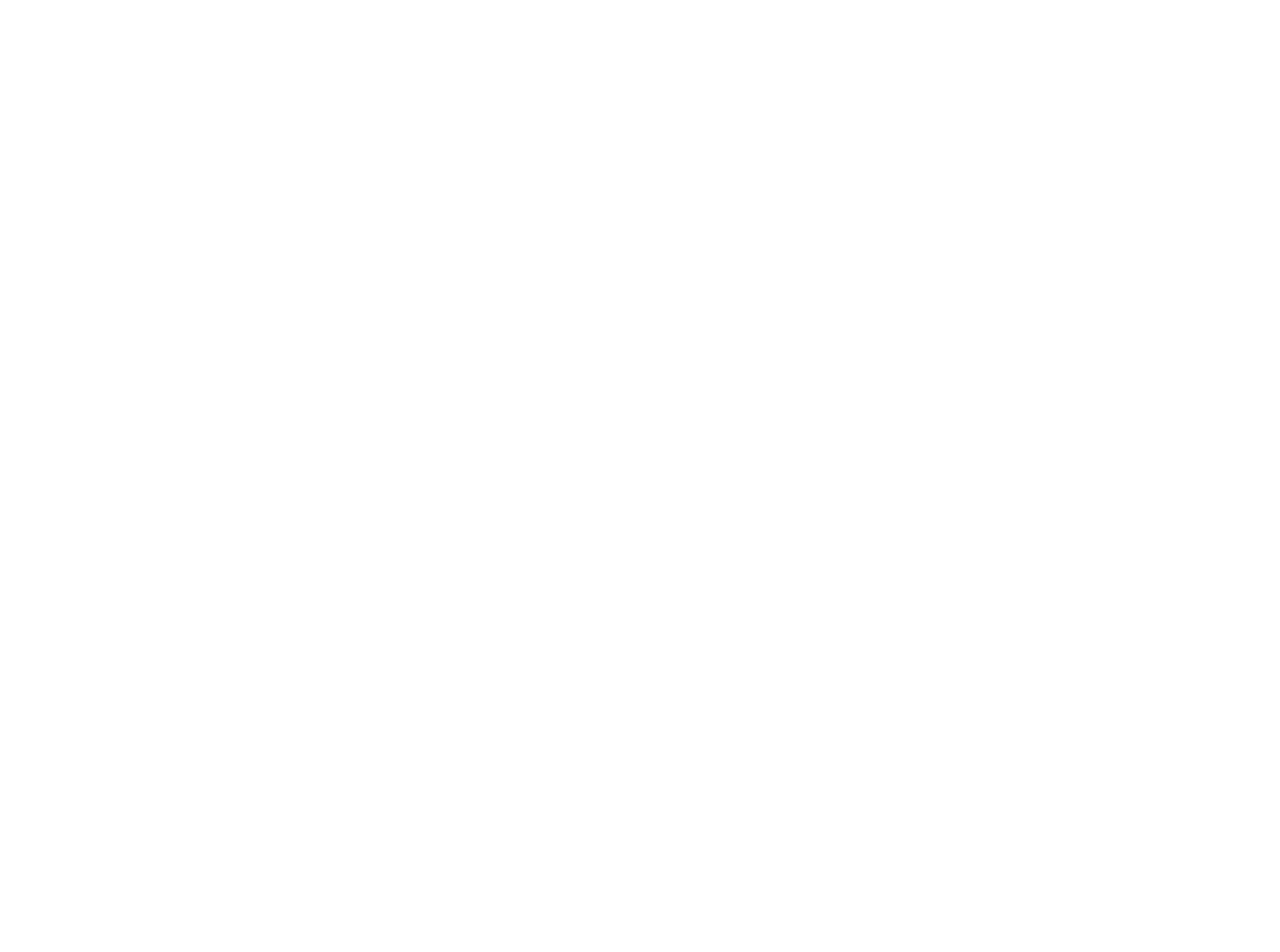
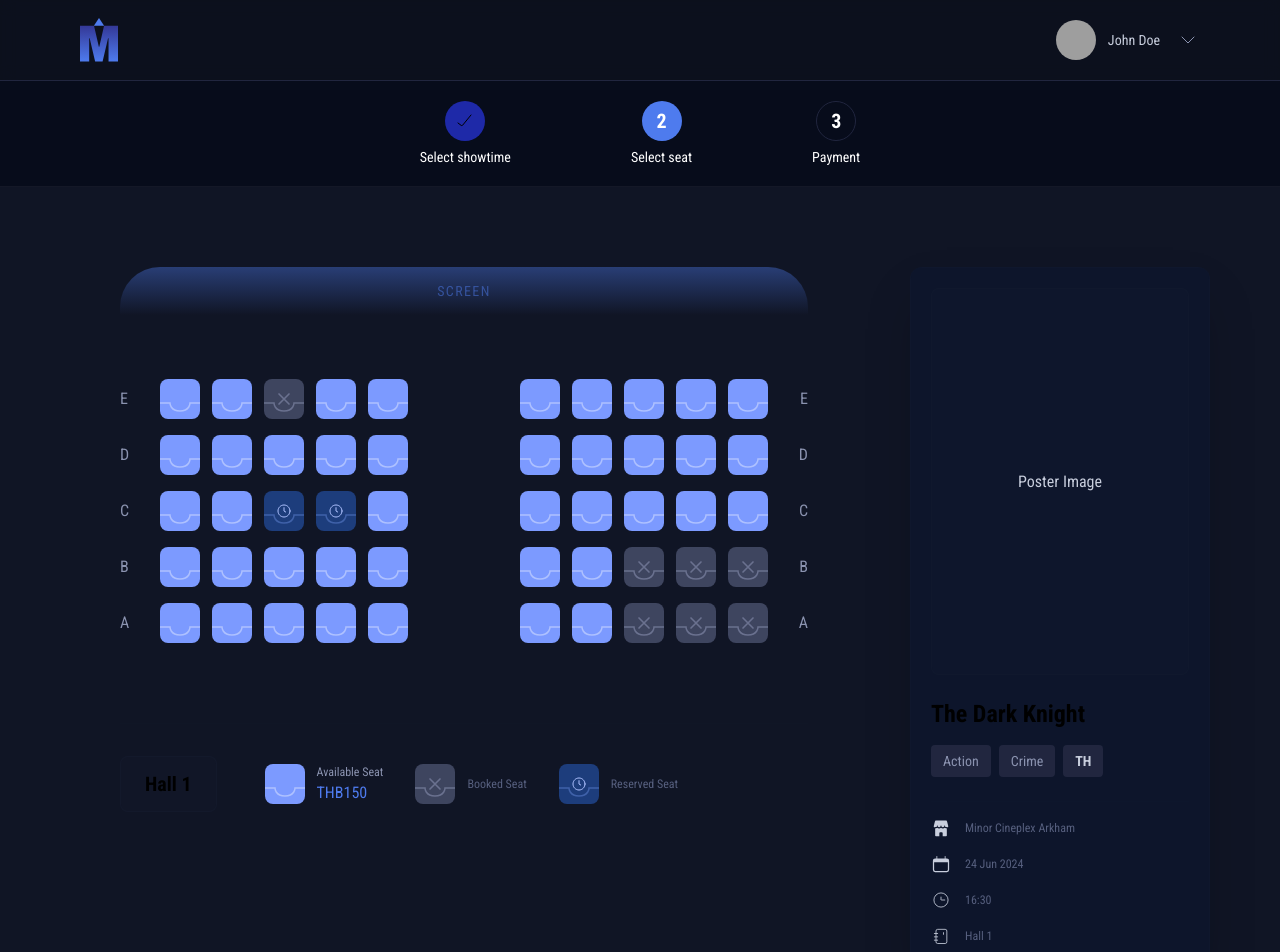
Before and after one commit to fsd10-finalproject2/minor-cineplex-app, a Vue app: page /booking in a window 1280 px wide. Before the commit this address had no page. Shown: the top 952 px of the page. Before the commit the page ends 800 px from the top, so only its background shows below. Built offline with nearby package versions, Linux system fonts and the light colour scheme; grey boxes are pictures that could not be loaded.

Commit message:
feat: implement seat booking view and add corresponding route configuration

```diff
--- a/src/router/index.ts
+++ b/src/router/index.ts
@@ -14,6 +14,7 @@
 // import LoginPage from '@/views/LoginPage.vue'
 // import RegisterPage from '@/views/RegisterPage.vue'
 import DesignSystem from '@/views/DesignSystem.vue'
+import SeatBookingView from '@/views/SeatBookingView.vue'
 
 const router = createRouter({
   history: createWebHistory(),
@@ -23,8 +24,8 @@
       component: MainLayout,
       children: [
         {
-          path: '',
-          component: DesignSystem,
+          path: 'booking',
+          component: SeatBookingView,
           meta: { requiresAuth: true },
         },
       ],
--- /dev/null
+++ b/src/views/SeatBookingView.vue
@@ -0,0 +1,155 @@
+<script setup lang="ts">
+import StepperBar from '@/components/ui/step-component/StepperBar.vue'
+import SeatIcon from '@/components/ui/SeatIcon.vue'
+import { CalendarIcon, ClockLineIcon, ShopIcon, NoteBookIcon } from '@/assets/icons'
+import CustomTag from '@/components/ui/CustomTag.vue'
+
+// --- Progress Steps ---
+const currentSteps = [
+  { label: 'Select showtime', status: 'completed' as const },
+  { label: 'Select seat', status: 'active' as const },
+  { label: 'Payment', status: 'inactive' as const },
+]
+
+// --- Mock Theater Data (Grid E-A, Left-Right Columns) ---
+const rows = ['E', 'D', 'C', 'B', 'A']
+
+const generateMockStatus = (row: string, num: number) => {
+  if ((row === 'A' || row === 'B') && num > 7) return 'booked'
+  if (row === 'C' && (num === 3 || num === 4)) return 'reserved'
+  if (row === 'E' && num === 3) return 'booked'
+  return 'available'
+}
+</script>
+
+<template>
+  <div class="booking-page min-h-screen">
+    <!-- Section 2: Progress Section (Stepper) -->
+    <section class="progress-section bg-[#070C1B] flex items-center justify-center">
+      <StepperBar :steps="currentSteps" />
+    </section>
+
+    <!-- Section 3: Main Core (Seat Booking) -->
+    <main class="booking-core max-w-[1440px] mx-auto px-[120px] py-[80px] flex gap-[102px]">
+
+      <!-- Left: Seat Selector -->
+      <div class="flex-1">
+        <!-- The Screen -->
+        <div class="mb-16">
+          <div class="screen-element relative h-12 rounded-t-[40px] bg-linear-to-b from-blue-100/40 to-transparent flex items-center justify-center">
+             <span class="style-label text-blue-100/50 uppercase tracking-widest">screen</span>
+          </div>
+        </div>
+
+        <!-- The Auditorium Grid -->
+        <div class="space-y-4 mb-20">
+          <div v-for="rowChar in rows" :key="rowChar" class="flex items-center gap-6 justify-center">
+            <span class="style-body-2-bold text-gray-300 w-4">{{ rowChar }}</span>
+
+            <!-- Left Block of Seats -->
+            <div class="flex gap-3">
+              <SeatIcon v-for="n in 5" :key="n" :status="generateMockStatus(rowChar, n)" />
+            </div>
+
+            <!-- Aisle Spacing -->
+            <div class="w-16"></div>
+
+            <!-- Right Block of Seats -->
+            <div class="flex gap-3">
+              <SeatIcon v-for="n in 5" :key="n + 5" :status="generateMockStatus(rowChar, n + 5)" />
+            </div>
+
+            <span class="style-body-2-bold text-gray-300 w-4 text-right">{{ rowChar }}</span>
+          </div>
+        </div>
+
+        <!-- The Legend Bar -->
+        <div class="pt-8 border-t border-gray-100/5 flex items-center gap-12">
+           <div class="p-3 px-6 bg-gray-100/10 rounded-lg border border-gray-100/20 style-headline-4">
+             Hall 1
+           </div>
+
+           <div class="flex gap-8">
+             <div class="flex items-center gap-3">
+               <SeatIcon status="available" />
+               <div class="flex flex-col">
+                 <span class="style-body-3 text-gray-300">Available Seat</span>
+                 <span class="style-body-2-bold text-blue-100">THB150</span>
+               </div>
+             </div>
+
+             <div class="flex items-center gap-3">
+               <SeatIcon status="booked" />
+               <span class="style-body-3 text-gray-200">Booked Seat</span>
+             </div>
+
+             <div class="flex items-center gap-3">
+               <SeatIcon status="reserved" />
+               <span class="style-body-3 text-gray-200">Reserved Seat</span>
+             </div>
+           </div>
+        </div>
+      </div>
+
+      <!-- Right: Movie Details Sidebar -->
+      <aside class="w-[300px] shrink-0 sticky top-32 h-fit">
+        <div class="bg-[#0D152B] rounded-xl p-5 border border-gray-100/10 shadow-2xl space-y-6">
+          <!-- Poster Thumbnail Mock -->
+          <div class="aspect-2/3 bg-gray-100/10 rounded-lg overflow-hidden border border-gray-100/10">
+             <div class="w-full h-full flex items-center justify-center text-gray-400">
+               Poster Image
+             </div>
+          </div>
+
+          <div class="space-y-4">
+            <h2 class="style-headline-3 leading-tight">The Dark Knight</h2>
+
+            <div class="flex gap-2">
+              <CustomTag>Action</CustomTag>
+              <CustomTag>Crime</CustomTag>
+              <CustomTag variant="lang">TH</CustomTag>
+            </div>
+          </div>
+
+          <div class="pt-4 space-y-4 border-t border-gray-100/5 text-gray-200">
+            <div class="flex items-center gap-3.5">
+              <ShopIcon class="size-5 text-gray-400" />
+              <span class="style-body-3">Minor Cineplex Arkham</span>
+            </div>
+            <div class="flex items-center gap-3.5">
+              <CalendarIcon class="size-5 text-gray-400" />
+              <span class="style-body-3">24 Jun 2024</span>
+            </div>
+            <div class="flex items-center gap-3.5">
+              <ClockLineIcon class="size-5 text-gray-400" />
+              <span class="style-body-3">16:30</span>
+            </div>
+            <div class="flex items-center gap-3.5">
+              <NoteBookIcon class="size-5 text-gray-400" />
+              <span class="style-body-3">Hall 1</span>
+            </div>
+          </div>
+        </div>
+      </aside>
+
+    </main>
+  </div>
+</template>
+
+<style scoped>
+.progress-section {
+  width: 100%;
+  max-width: 1440px;
+  margin: 0 auto;
+  height: 106px;
+  border-bottom: 1px solid rgba(255, 255, 255, 0.05);
+}
+
+.booking-core {
+  min-height: 730px;
+}
+
+.screen-element {
+  overflow: hidden;
+}
+</style>
```
